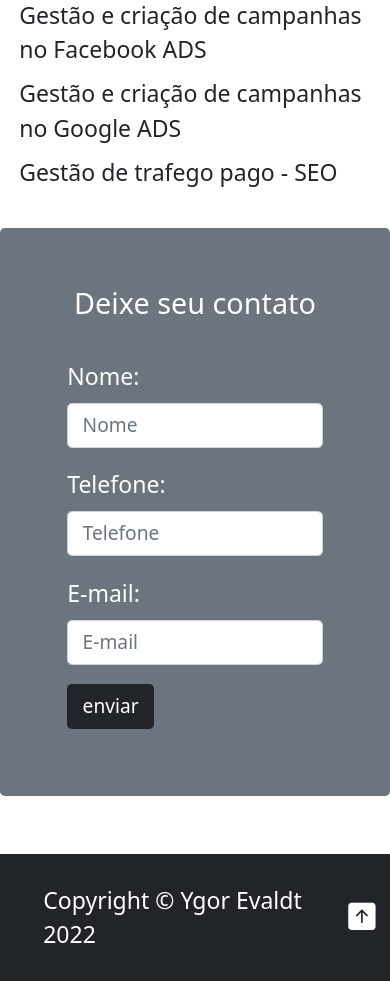
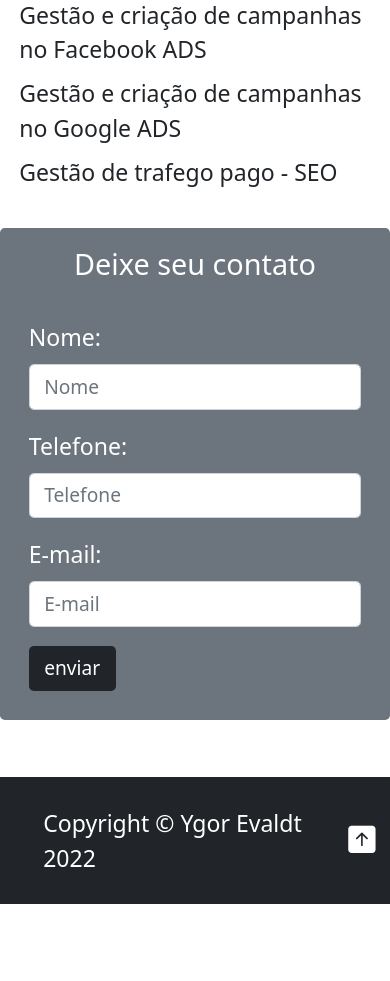
Before and after one commit to Ygor-Evaldt-dev/Ygor-Evaldt-dev.github.io, a PHP site: page / in a window 390 px wide. Shown: the part 2948-3929 px from the top of the page. After the commit the page ends 3852 px from the top, so only its background shows below. Run offline with PHP 8.4, Linux system fonts and the light colour scheme; some libraries are stand-ins or nearby versions.

Commit message:
refatorando padding formulario

```diff
--- a/meu-portfolio/assets/css/style.css
+++ b/meu-portfolio/assets/css/style.css
@@ -53,7 +53,8 @@ h2 {
   .header-navegacao {
     padding: 1rem 0.5rem !important;
   }
-  .sobre {
+  .sobre, .formulario {
     padding: 1rem !important;
   }
+
 }
--- a/meu-portfolio/index.html
+++ b/meu-portfolio/index.html
@@ -143,7 +143,7 @@
     </section>
   </section>
   <!-- Formulário -->
-  <section class="container bg-secondary rounded p-5 mb-5" id="contato">
+  <section class="formulario container bg-secondary rounded p-5 mb-5" id="contato">
     <h2 class="text-white text-center">
       Deixe seu contato
     </h2>
```
